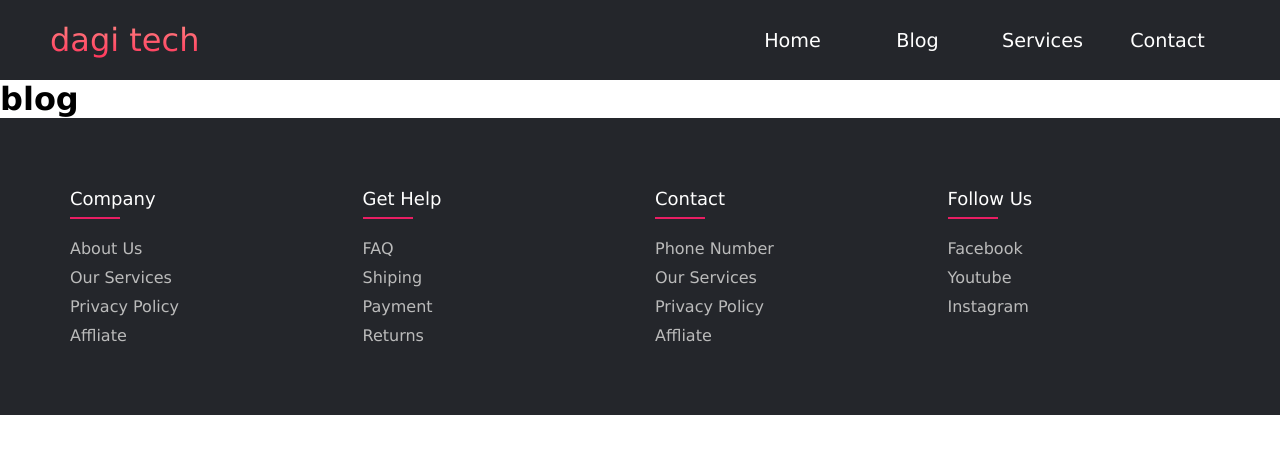
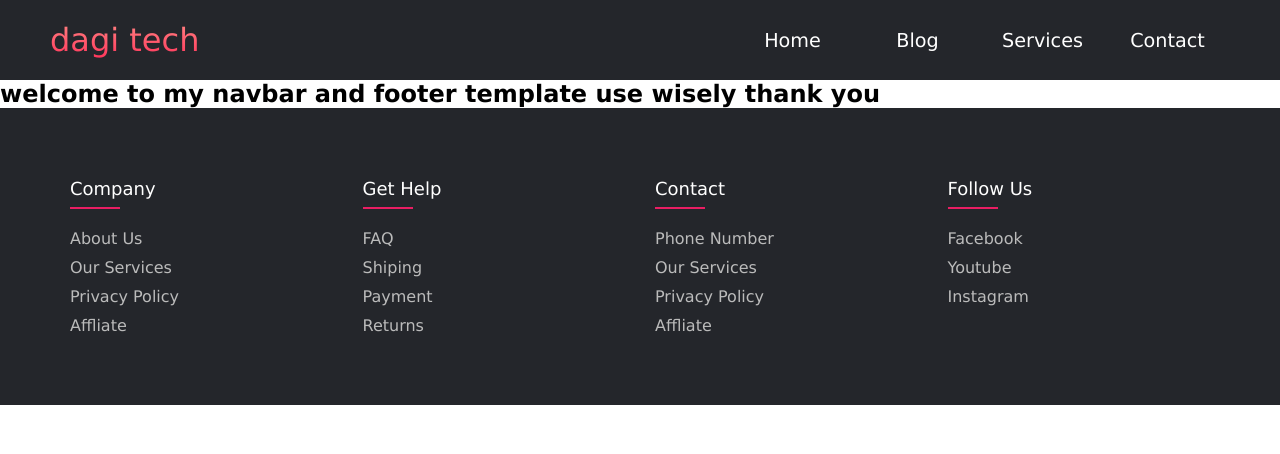
Before and after one commit to Dagim-Zeynu/blog-website, a plain HTML site: page index.html in a window 1280 px wide. Drawn offline with Linux system fonts and the light colour scheme.

Commit message:
some message

```diff
--- a/index.html
+++ b/index.html
@@ -35,7 +35,7 @@
 
 
 
-<h1>blog</h1>
+<h2>welcome to my navbar and footer template use wisely thank you</h2>
 
 
 
```
